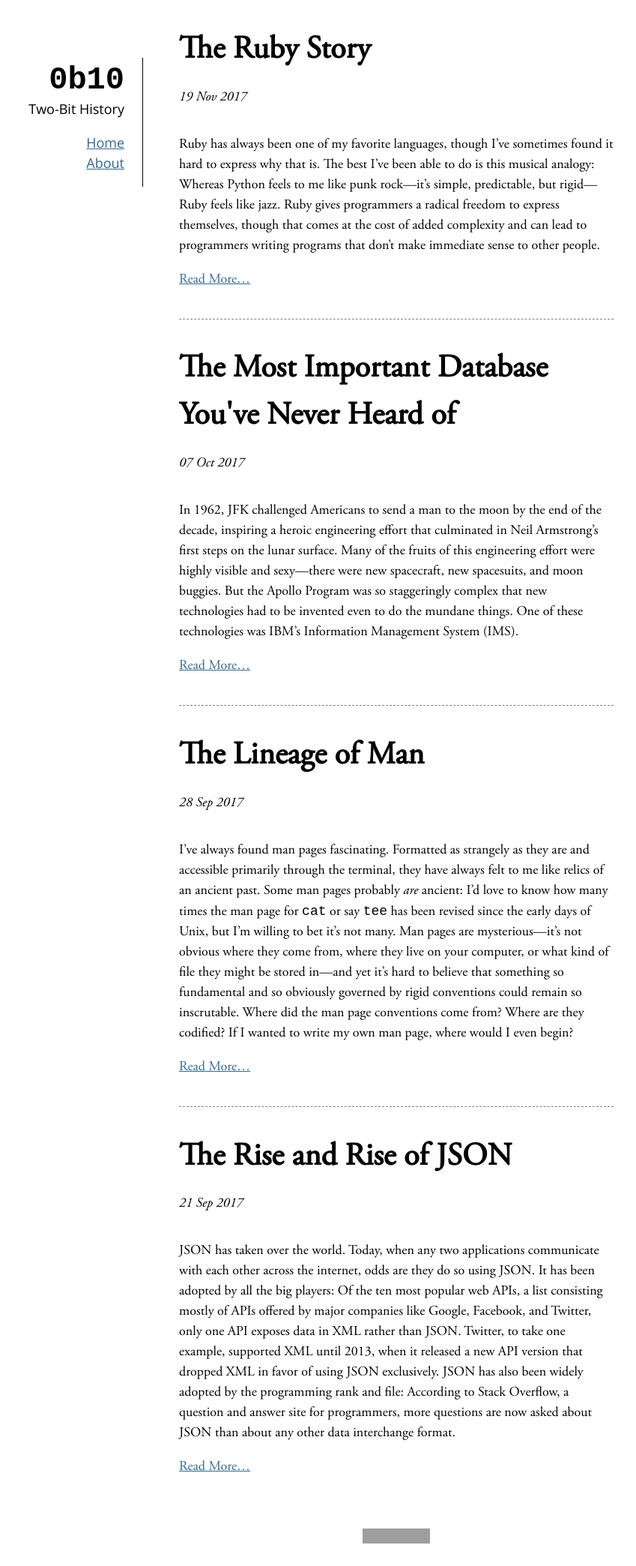
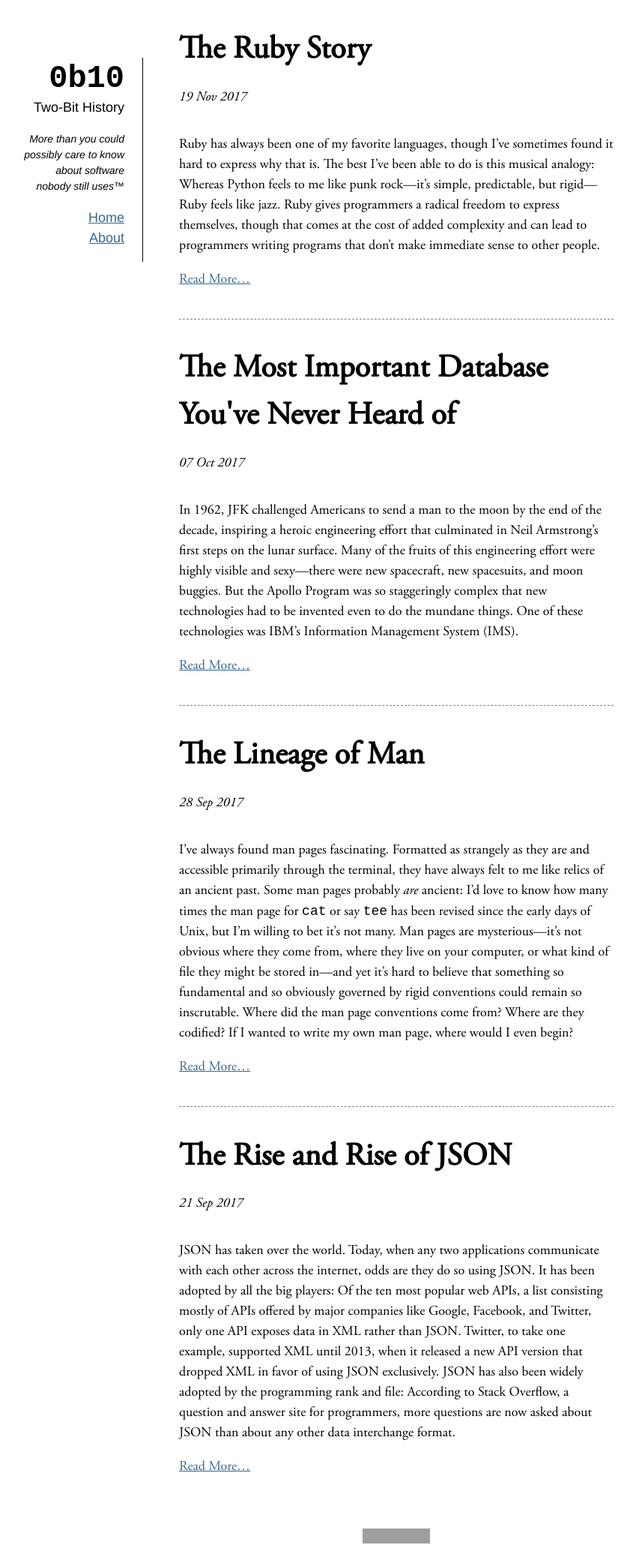
Before and after one commit to sinclairtarget/sinclairtarget.github.io, a Jekyll site: the page built from index.html, in a window 1280 px wide. Shown: the whole page at 75% size, without its empty margins (111-960 px from the left). Built offline with Jekyll 4.4.1, drawn with Linux system fonts in a browser that asks for light colours; grey boxes are pictures that could not be loaded.

Commit message:
Tagline and sans-serif font change.

```diff
--- a/_layouts/default.html
+++ b/_layouts/default.html
@@ -52,6 +52,10 @@
             <code>0b10</code>
         </a></h1>
         <p>Two-Bit History</p>
+        <p class="tagline">
+          More than you could possibly care to know about software <br />nobody
+          still uses&trade;
+        </p>
         <nav>
           <ul>
             <li>
--- a/css/main.scss
+++ b/css/main.scss
@@ -36,6 +36,11 @@ a {
     }
 }
 
+.tagline {
+    font-size: 1.4rem;
+    font-style: italic;
+}
+
 // Make sure that superscript (e.g. for footnotes) doesn't mess with line
 // height. We just lower the superscript a tad.
 sup {
@@ -45,7 +50,7 @@ sup {
 }
 
 header {
-    font-family: 'Open Sans', sans-serif;
+    font-family: Helvetica, sans-serif;
     border-right: 1px solid black;
 }
 
```
